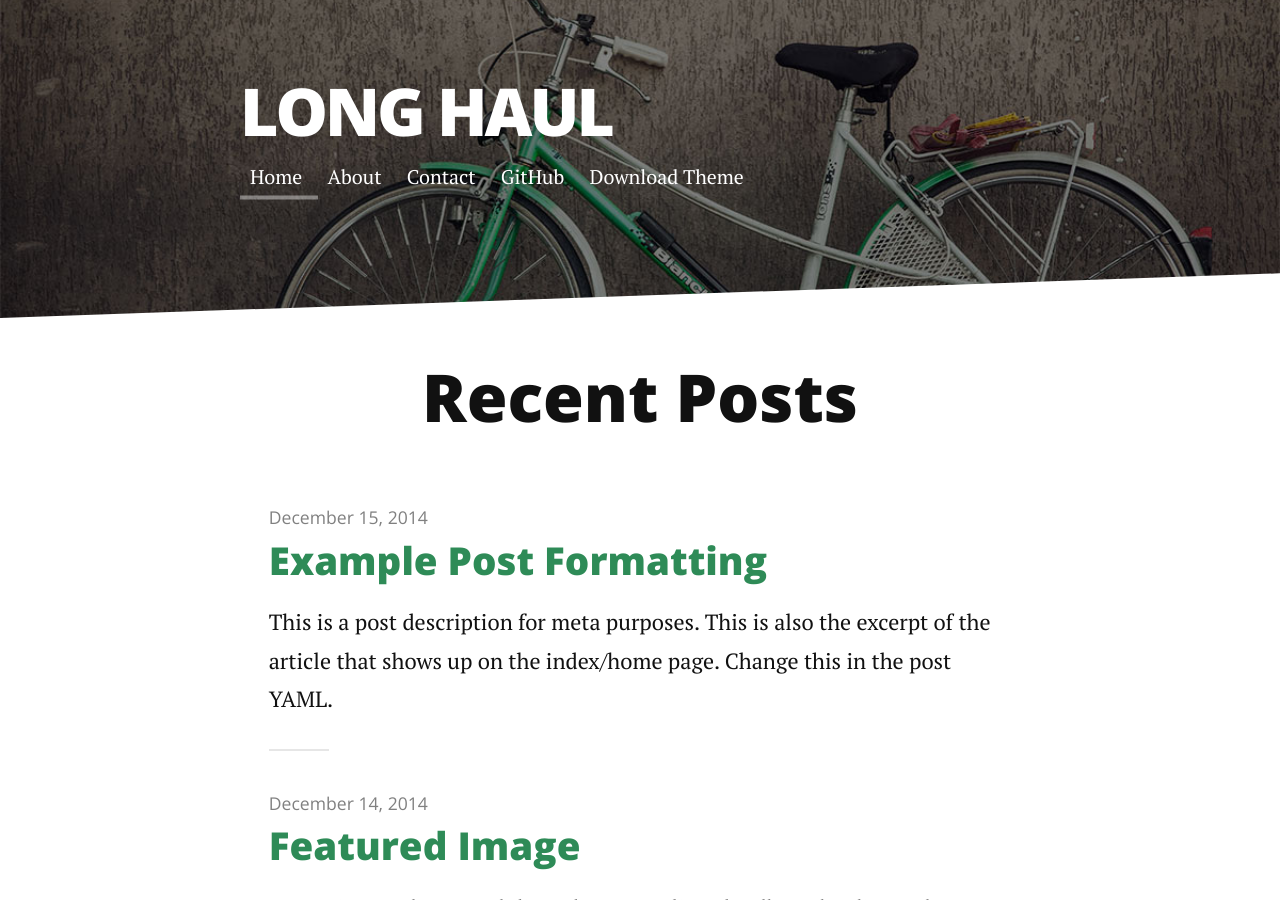
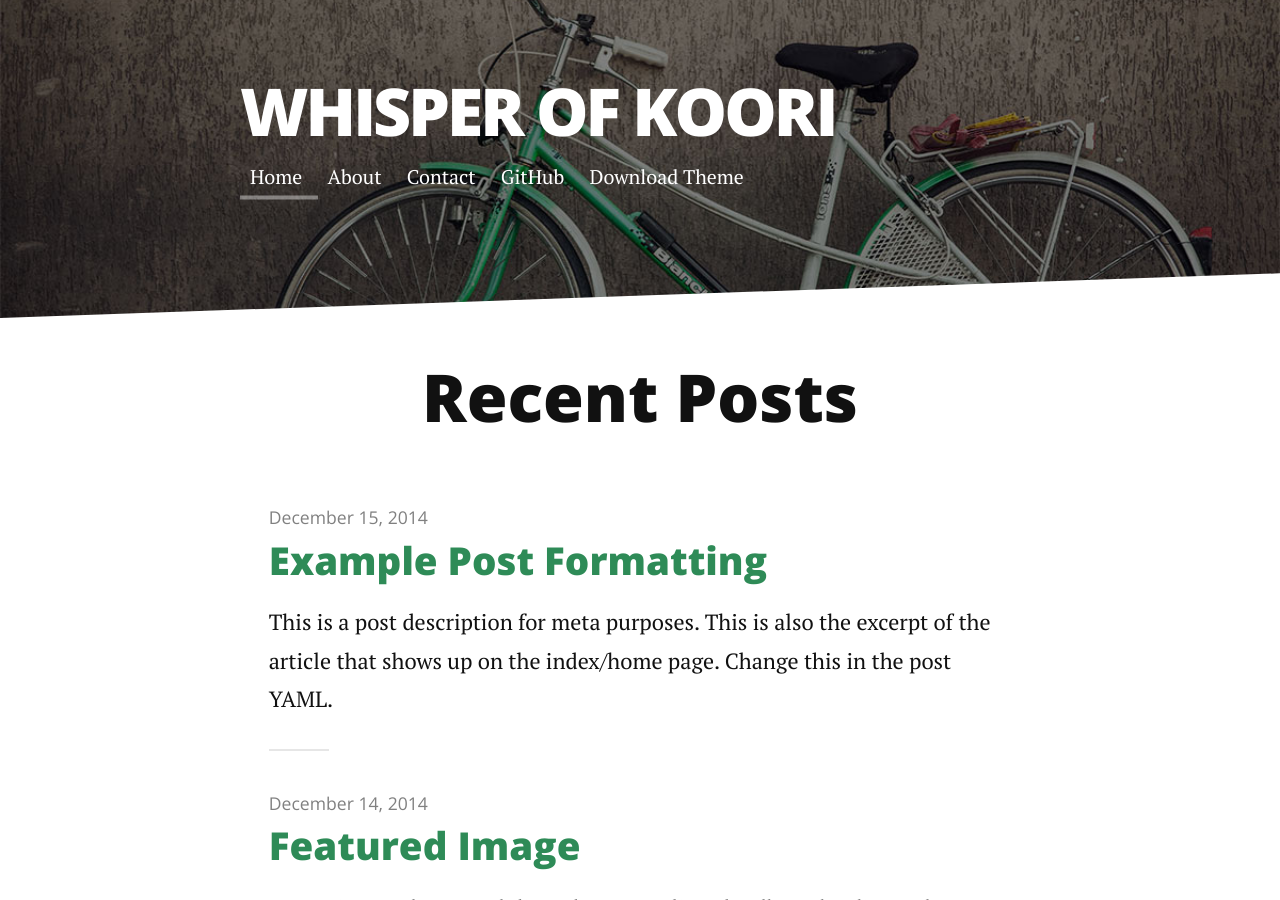
Before and after one commit to SadieKoori/SadieKoori.github.io, a Jekyll site: the page built from index.html, in a window 1280 px wide and 900 px high. Built offline with Jekyll 4.4.1, drawn with Linux system fonts in a browser that asks for light colours; nearby versions of some CDN libraries; Markdown is read by kramdown in place of the engine named in the settings; the list of posts is cut into pages by our own code; some of the changed lines change nothing that is shown.

Commit message:
Update _config.yml

```diff
--- a/_config.yml
+++ b/_config.yml
@@ -1,12 +1,12 @@
-title: Long Haul
-description: Long Form Jekyll theme built with SASS / COMPASS / SUSY
+title: Whisper of Koori
+description: 一个用来絮絮叨叨的地方，话题包含动漫、图书、电影、追星，能力允许会记录专业上的小科普
 
-url: http://brianmaierjr.github.com/long-haul
+url: http://SadieKoori.github.io
 baseurl: ""
 paginate_path: "blog/page:num/"
 permalink: blog/:title/
 
-markdown: kramdown
+markdown: 小书匠
 highlighter: rouge
 plugins: [jekyll-paginate]
 paginate: 5
@@ -20,9 +20,9 @@ navigation:
     url: /contact
 
 social:
-  github: brianmaierjr
-  twitter: brianmaierjr
-  facebook: brianmaierjr
-  email: brimaidesigns@gmail.com
+  github: SadieKoori
+  twitter: Sadie_こおり
+  weibo: Sadie_土撥鼠_koori
+  email: stageta2tuboshu@gmail.com
 
 google_analytics: "UA-58263416-1"
```
